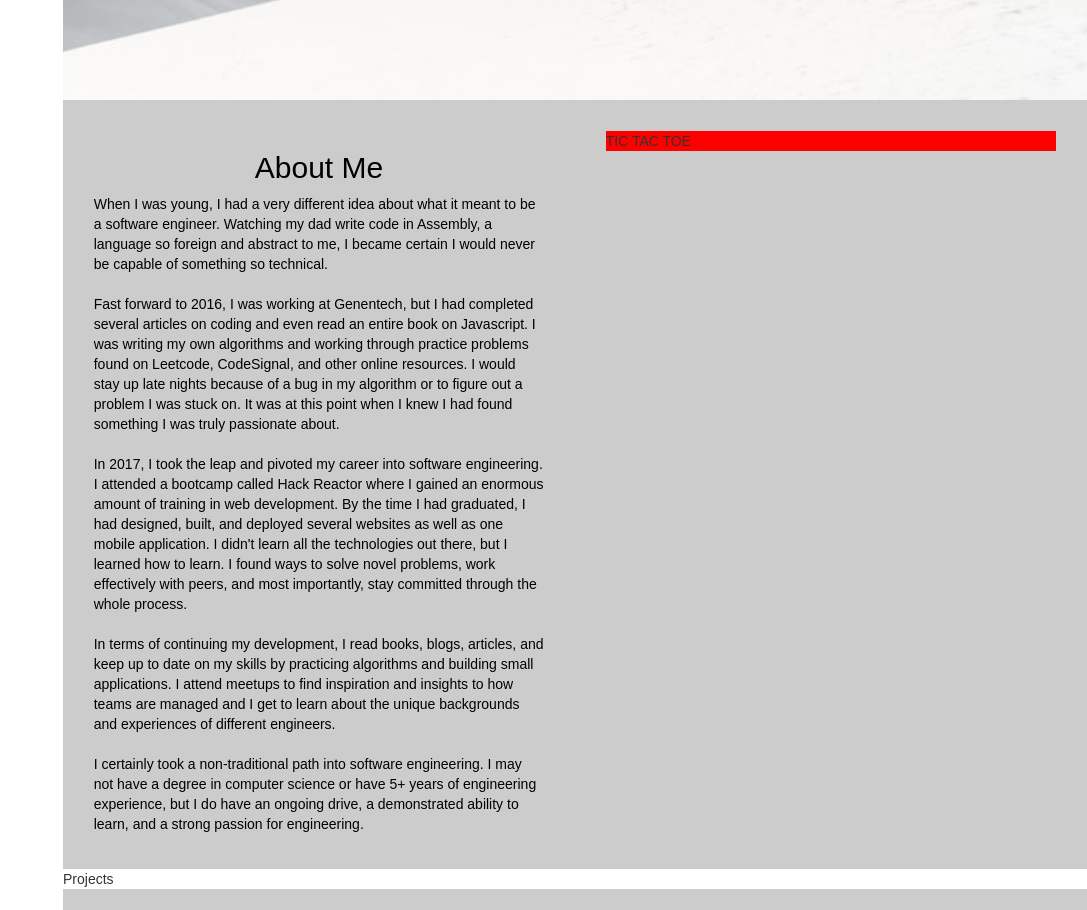
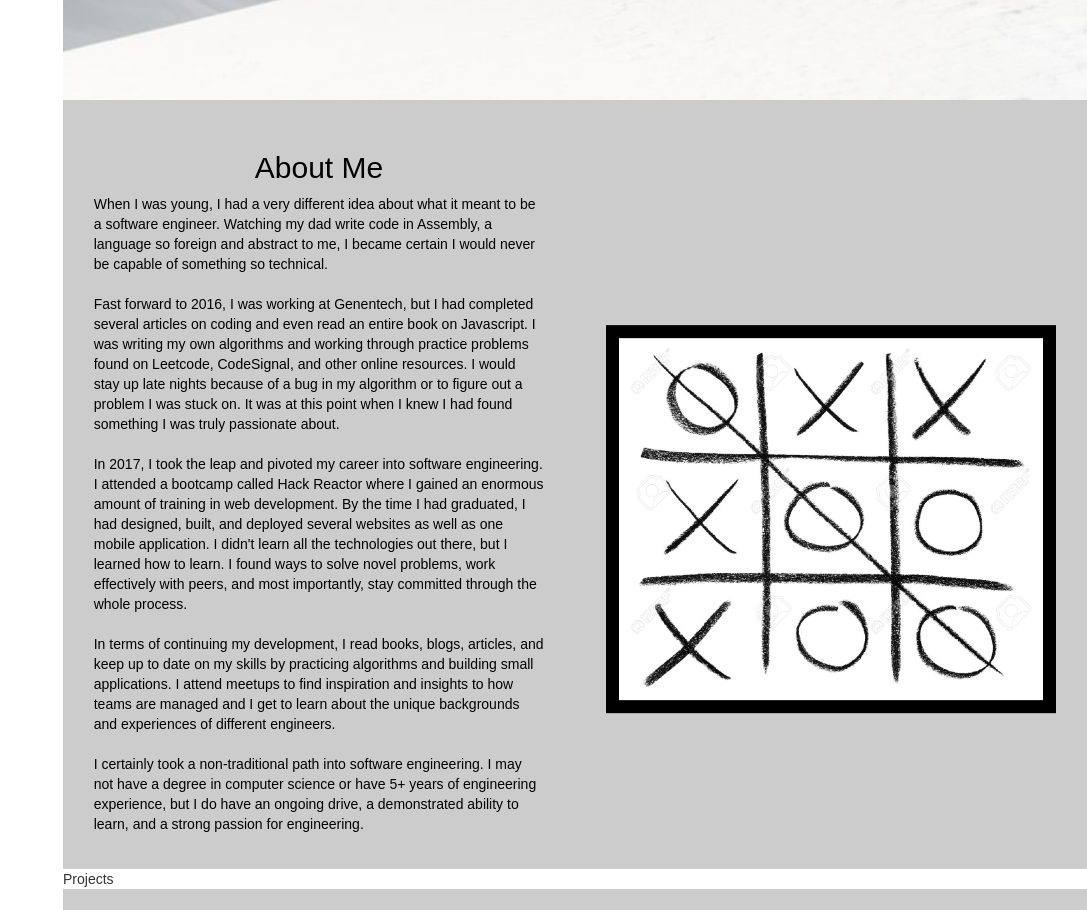
Before and after one commit to chiangshtaa/MichaelChiang, a React (Create React App) app: page / in a window 1280 px wide. Shown: the part 700-1610 px from the top of the page, without its empty margins (193-1280 px from the left). Built offline with nearby package versions, Linux system fonts and the light colour scheme.

Commit message:
add tictactoe image

```diff
--- a/src/components/About.js
+++ b/src/components/About.js
@@ -1,6 +1,7 @@
 import React, { Component } from 'react';
 
 import './css/About.css';
+import ticTacToe from './css/img/tictactoe.jpg';
 
 class About extends Component {
   render() {
@@ -49,9 +50,10 @@ class About extends Component {
               I may not have a degree in computer science or have 5+ years of engineering
               experience, but I do have an ongoing drive, a demonstrated ability to learn,
               and a strong passion for engineering.
-            </div>
+            </div></div>
+          <div className="tictactoe-container">
+            <img className="tictactoe" src={ticTacToe} alt="tictactoe" />
           </div>
-          <div className="tictactoe">TIC TAC TOE</div>
         </div>
       </div>
     );
--- a/src/components/css/About.css
+++ b/src/components/css/About.css
@@ -17,10 +17,12 @@ h2 {
   /*position: relative;*/
   display: inline-block;
   /*vertical-align: top;*/
+  /*display: table;*/
 }
 
-.tictactoe {
-  background-color: red;
+.tictactoe-container {
+  background-color: black;
+  transform: translate(0, 50%);
 }
 
 @media (min-width: 768px){
@@ -35,8 +37,8 @@ h2 {
     display: table;
   }
 
-  .tictactoe {
-    position: absolute;
+  .tictactoe-container {
+    /*position: absolute;*/
     /*top: 0;*/
     /*bottom: 0;*/
     right: 0;
@@ -45,3 +47,8 @@ h2 {
     margin: 3%;
   }
 }
+
+.tictactoe {
+  width: 94%;
+  margin: 3%;
+}
```
Also changed, not shown: src/components/css/img/tictactoe.jpg (added).
